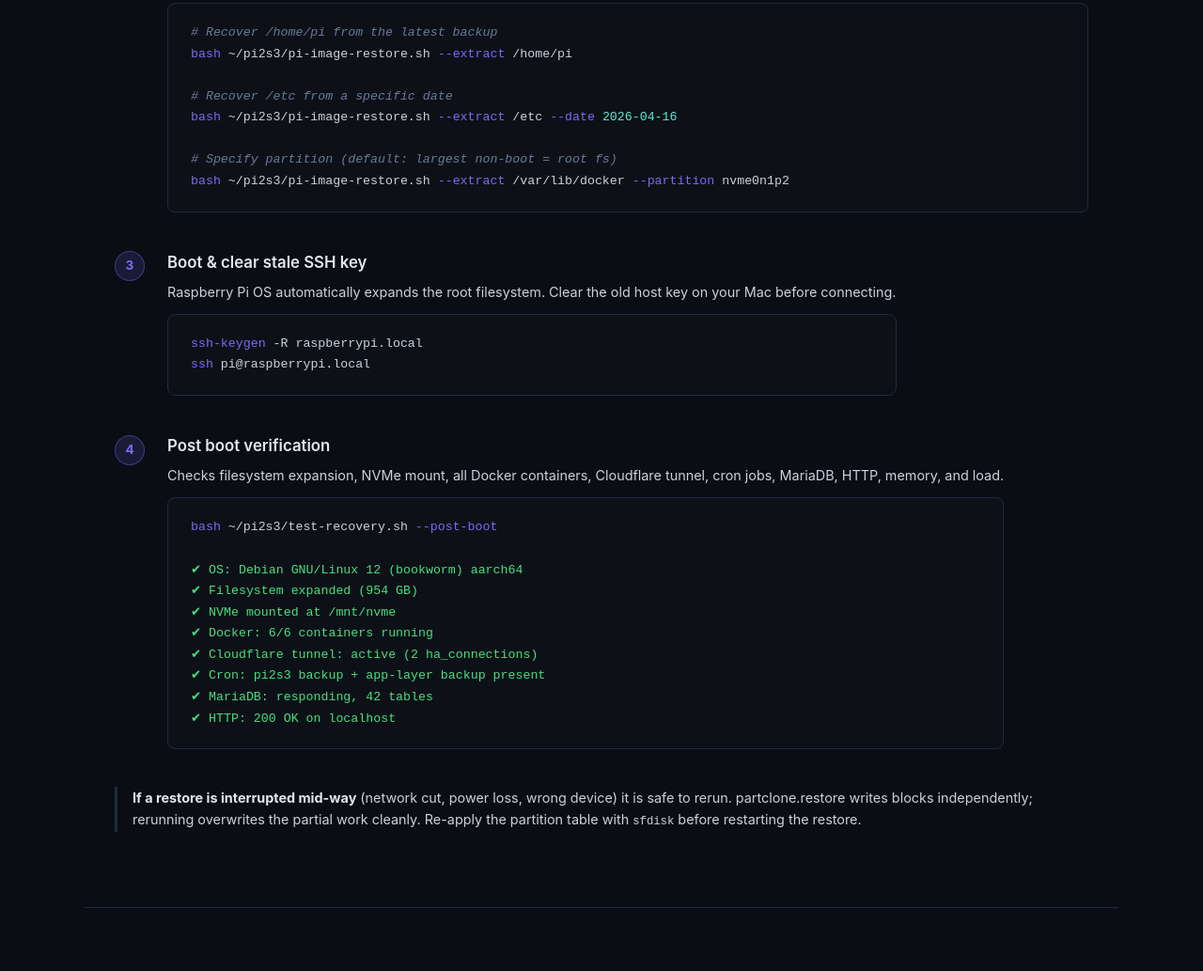
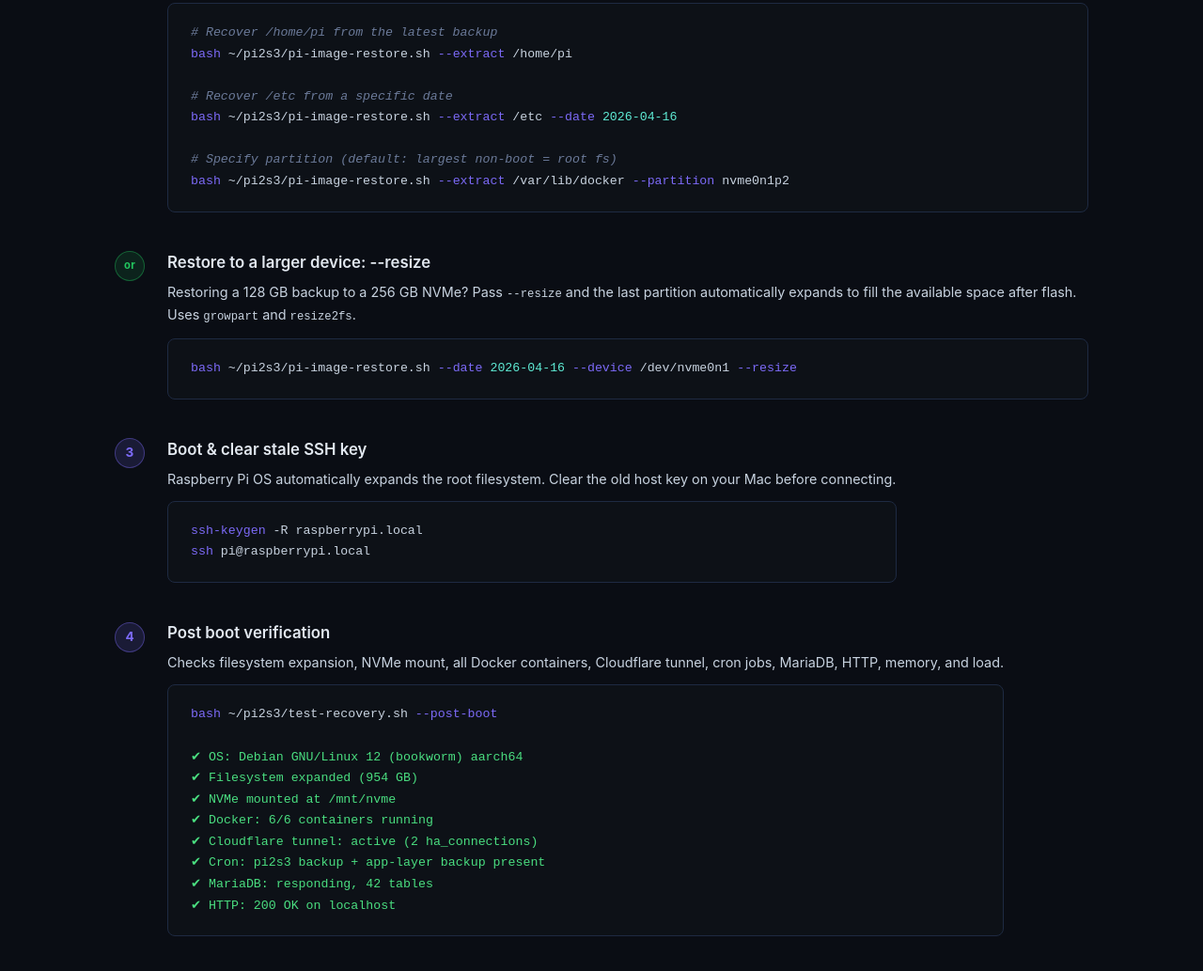
Before and after one commit to andrewbakercloudscale/pi2s3, a plain HTML site: page website/index.html in a window 1280 px wide. Shown: the part 7608-8641 px from the top of the page at 94% size. Drawn offline with Linux system fonts and the light colour scheme.

Commit message:
Add preflight health checks, --resize restore flag, and stale backup alert
- preflight_health(): checks unhealthy/exited containers, free disk space,
  and recent dmesg I/O errors before stopping Docker. PREFLIGHT_ABORT_ON_WARN
  defaults false so degraded stacks still get backed up.
- stale_check (--stale-check): lists S3 for latest backup, ntfys if older
  than STALE_BACKUP_HOURS (default 25h). Called before trap to keep it
  separate from normal backup failure notifications.
- --resize: after partclone restore, runs growpart + resize2fs (ext4) or
  advisory message (xfs/btrfs) to expand the last partition to fill the disk.
- config.env.example: added preflight and stale-check config sections.
- website: added --resize as a restore option step.

```diff
--- a/website/index.html
+++ b/website/index.html
@@ -947,6 +947,15 @@
   </div>
 
   <div class="qs-step">
+    <div class="qs-num qs-num--alt">or</div>
+    <div class="qs-content">
+      <h3>Restore to a larger device: --resize</h3>
+      <p>Restoring a 128 GB backup to a 256 GB NVMe? Pass <code>--resize</code> and the last partition automatically expands to fill the available space after flash. Uses <code>growpart</code> and <code>resize2fs</code>.</p>
+      <pre><span class="kw">bash</span> ~/pi2s3/pi-image-restore.sh <span class="kw">--date</span> <span class="num">2026-04-16</span> <span class="kw">--device</span> /dev/nvme0n1 <span class="kw">--resize</span></pre>
+    </div>
+  </div>
+
+  <div class="qs-step">
     <div class="qs-num">3</div>
     <div class="qs-content">
       <h3>Boot &amp; clear stale SSH key</h3>
```
Also changed, not shown: 3 other files.
